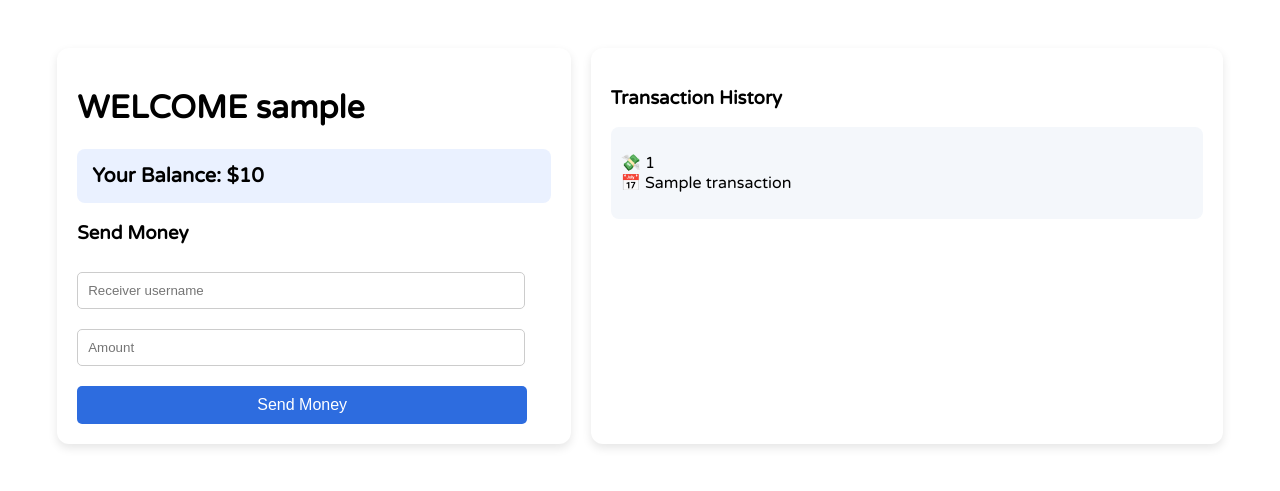
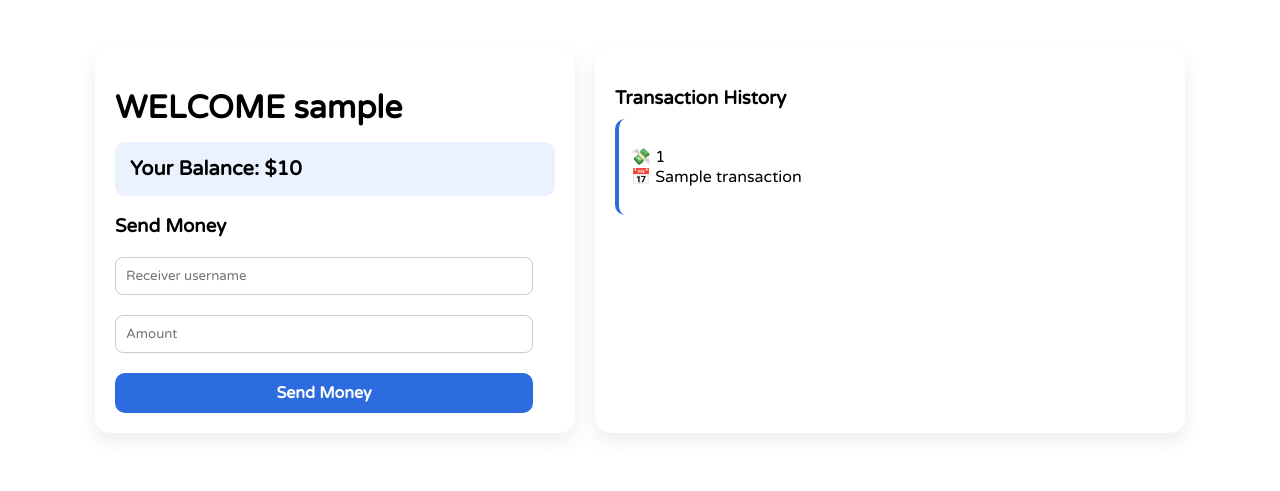
Before and after one commit to barbaragrcast/elite102-banking-app, a Flask app: template templates/dashboard.html in a window 1280 px wide. Shown: the top 491 px of the page. Run offline with Flask 3, Linux system fonts and the light colour scheme; the template is opened without the code that fills it: most values are stand-ins (such as "Sample title", 1, 10 or a date in 2020).

Commit message:
UI change

```diff
--- a/static/styles/style.css
+++ b/static/styles/style.css
@@ -1,39 +1,60 @@
 @import url('https://fonts.googleapis.com/css2?family=Varela+Round&display=swap');
+
+
+
+* {
+    font-family: "Varela Round", sans-serif;
+}
 
 .hidden {
     display: none;
 }
 
+
+
 .login-page {
     margin: 0;
-    font-family: "Varela Round", sans-serif;
-    background: #f4f7fb;
+    background: linear-gradient(135deg, #f4f7fb, #e9f1ff);
     display: flex;
     justify-content: center;
     align-items: center;
     height: 100vh;
 }
 
+
+
 .container {
     background: white;
     padding: 30px;
-    border-radius: 10px;
+    border-radius: 16px;
     width: 350px;
-    box-shadow: 0 4px 10px rgba(0,0,0,0.1);
+    box-shadow: 0 8px 20px rgba(0,0,0,0.08);
     text-align: center;
+    transition: transform 0.2s ease;
 }
+
+.container:hover {
+    transform: translateY(-2px);
+}
+
 
 
 h2 {
     margin-bottom: 20px;
 }
 
+h1, h3 {
+    margin-bottom: 10px;
+}
+
+
+
 input {
     width: 90%;
     padding: 10px;
     margin: 10px 0;
     border: 1px solid #ccc;
-    border-radius: 5px;
+    border-radius: 8px;
 }
 
 
@@ -42,16 +63,21 @@ button {
     padding: 10px;
     margin-top: 10px;
     border: none;
-    border-radius: 5px;
+    border-radius: 10px;
     background: #2d6cdf;
     color: white;
     font-size: 16px;
+    font-weight: bold;
     cursor: pointer;
+    transition: all 0.2s ease;
 }
 
 button:hover {
     background: #1f4fa8;
+    transform: scale(1.02);
 }
+
+
 
 .toggle {
     margin-top: 15px;
@@ -64,58 +90,72 @@ button:hover {
 }
 
 
+.dashboard-container {
+    display: flex;
+    justify-content: center;
+    gap: 20px;
+    padding: 40px;
+    max-width: 1100px;
+    margin: auto;
+}
+
+
+
+.left-panel {
+    width: 40%;
+    background: white;
+    padding: 20px;
+    border-radius: 16px;
+    box-shadow: 0 8px 20px rgba(0,0,0,0.08);
+    transition: transform 0.2s ease;
+}
+
+.left-panel:hover {
+    transform: translateY(-2px);
+}
+
+
+.right-panel {
+    width: 50%;
+    background: white;
+    padding: 20px;
+    border-radius: 16px;
+    box-shadow: 0 8px 20px rgba(0,0,0,0.08);
+    overflow-y: auto;
+    max-height: 80vh;
+    transition: transform 0.2s ease;
+}
+
+.right-panel:hover {
+    transform: translateY(-2px);
+}
+
+
 
 .balance-box {
-    font-family: "Varela Round", sans-serif;
     background: #eaf1ff;
     padding: 15px;
     margin: 15px 0;
-    border-radius: 8px;
+    border-radius: 10px;
     font-size: 20px;
     font-weight: bold;
 }
 
-.dashboard-container {
-    font-family: "Varela Round", sans-serif;
-    display: flex;
-    justify-content: center;
-    gap: 20px;
-    padding: 40px;
+
+
+.transaction-item {
+    background: white;
+    border-left: 4px solid #2d6cdf;
+    padding: 12px;
+    margin: 10px 0;
+    border-radius: 10px;
+    text-align: left;
 }
 
 
-.left-panel {
-    font-family: "Varela Round", sans-serif;
-    width: 40%;
-    background: white;
-    padding: 20px;
-    border-radius: 12px;
-    box-shadow: 0 4px 10px rgba(0,0,0,0.1);
+hr {
+    border: none;
+    height: 1px;
+    background: #e0e6f0;
+    margin: 20px 0;
 }
-
-
-.right-panel {
-      font-family: "Varela Round", sans-serif;
-    width: 50%;
-    background: white;
-    padding: 20px;
-    border-radius: 12px;
-    box-shadow: 0 4px 10px rgba(0,0,0,0.1);
-    overflow-y: auto;
-    max-height: 80vh;
-}
-
-
-.transaction-item {
-    font-family: "Varela Round", sans-serif;
-    background: #f4f7fb;
-    padding: 10px;
-    margin: 10px 0;
-    border-radius: 8px;
-}
-
-.varela-round-regular {
-  font-family: "Varela Round", sans-serif;
-  font-weight: 400;
-  font-style: normal;
-}
```
